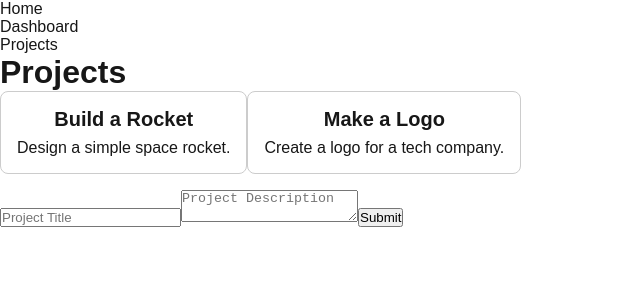
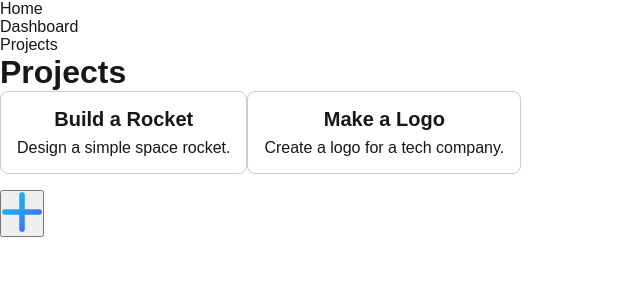
Before and after one commit to Trnsdlla/ratings-project, a Next.js app: page /projects in a window 1280 px wide. Shown: the top 300 px of the page, without its empty margins (0-640 px from the left). Built offline with nearby package versions, Linux system fonts and the light colour scheme.

Commit message:
Implement modal for creating new projects - Replaced ProjectForm w/ NewProjectModal - Refreshes project list & close modal on creation - Created a "+" button placeholder to open modal - Future file/image upload compatible

```diff
--- a/src/app/projects/page.tsx
+++ b/src/app/projects/page.tsx
@@ -4,12 +4,14 @@ import { useState, useEffect } from 'react';
 import ProjectList from '@/components/ProjectList';
 import ProjectDetails from '@/components/ProjectDetails';
 import { Project } from '@/lib/types/project';
-import ProjectForm from '@/components/ProjectForm';
+import Image from 'next/image'
+import NewProjectModal from '@/components/NewProjectModal';
 
 
 export default function ProjectsPage() {
     const [projects, setProjects] = useState<Project[]>([]);
     const [selectedProject, setSelectedProject] = useState<Project | null>(null);
+    const [showAddModal, setShowAddModal] = useState(false);
 
 
     async function fetchProjects() {
@@ -39,8 +41,6 @@ export default function ProjectsPage() {
             />
             {selectedProject && (
                 <ProjectDetails
-                    // projects={projects}
-                    // fetchProjects={fetchProjects}
                     selectedProject={selectedProject}
                     onClose={() => setSelectedProject(null)}
                     onUpdate={(updated) => {
@@ -51,9 +51,21 @@ export default function ProjectsPage() {
                     }}
                 />
             )}
-            <ProjectForm />
-
-
+            <button onClick={() => setShowAddModal(true)} className="add-project-button">
+                <Image
+                    src="/icons/add.png"
+                    alt="Add Project"
+                    width={40}
+                    height={40}
+                    className="add-project-img"
+                />
+            </button>
+            {showAddModal && (
+                <NewProjectModal
+                onClose={() => setShowAddModal(false)}
+                onCreated={fetchProjects}
+                />
+            )}
         </div>
     )
 }
--- /dev/null
+++ b/src/components/NewProjectModal.tsx
@@ -0,0 +1,77 @@
+'use client'
+
+import { useState } from 'react';
+
+type Props = {
+    onClose: () => void;
+    onCreated: () => void;
+};
+
+export default function NewProjectModal({ onClose, onCreated }: Props) {
+    const [title, setTitle] = useState('');
+    const [description, setDescription] = useState('');
+
+    async function handleSubmit(event: React.FormEvent) {
+        event.preventDefault();
+
+        try {
+            const response = await fetch('/api/projects', {
+                method: 'POST',
+                headers: { 'Content-Type': 'application/json' },
+                body: JSON.stringify({ title, description }),
+            });
+
+            const data = await response.json();
+            if (!response.ok) throw new Error(data.error || 'Failed to create project');
+
+            onCreated();
+            onClose();
+        } catch (error) {
+            console.error(error);
+        }
+    }
+
+    return (
+
+        <div className="modal-overlay">
+            <div className="modal-content">
+                <button onClick={onClose}>Close</button>
+
+                <form onSubmit={handleSubmit}>
+                    <input
+                        type="text"
+                        placeholder="Project Title"
+                        value={title}
+                        onChange={(e) => setTitle(e.target.value)}
+                        required
+                    />
+                    <textarea
+                        placeholder="Project Description"
+                        value={description}
+                        onChange={(e) => setDescription(e.target.value)}
+                        required
+                    />
+                    <button type="submit">Submit</button>
+                </form>
+            </div>
+        </div>
+
+        // <div>
+        //     <form onSubmit={handleSubmit}>
+        //         <input type="text"
+        //         placeholder='Project Title'
+        //         value={title}
+        //         onChange={(e) => setTitle(e.target.value)}
+        //         required
+        //         />
+        //         <textarea
+        //         placeholder='Project Description'
+        //         value={description}
+        //         onChange={(e) => setDescription(e.target.value)}
+        //         required
+        //         />
+        //         <button type="submit">Submit</button>
+        //     </form>
+        // </div>
+    );
+}
--- a/src/components/ProjectForm.tsx
+++ /dev/null
@@ -1,48 +0,0 @@
-'use client'
-
-import { useState } from 'react';
-
-export default function ProjectForm() {
-    const [title, setTitle] = useState('');
-    const [description, setDescription] = useState('');
-
-    async function handleSubmit(event: React.FormEvent) {
-        event.preventDefault();
-
-        try {
-            const response = await fetch('/api/projects', {
-                method: 'POST',
-                headers: { 'Content-Type': 'application/json' },
-                body: JSON.stringify({ title, description }),
-            });
-
-            const data = await response.json();
-            if (!response.ok) throw new Error(data.error || 'Failed to create project');
-
-            setTitle('');
-            setDescription('');
-        } catch (error) {
-            console.error(error);
-        }
-    }
-
-    return (
-        <div>
-            <form onSubmit={handleSubmit}>
-                <input type="text"
-                placeholder='Project Title'
-                value={title}
-                onChange={(e) => setTitle(e.target.value)}
-                required
-                />
-                <textarea
-                placeholder='Project Description'
-                value={description}
-                onChange={(e) => setDescription(e.target.value)}
-                required
-                />
-                <button type="submit">Submit</button>
-            </form>
-        </div>
-    )
-}
```
Also changed, not shown: public/icons/add.png (added).
